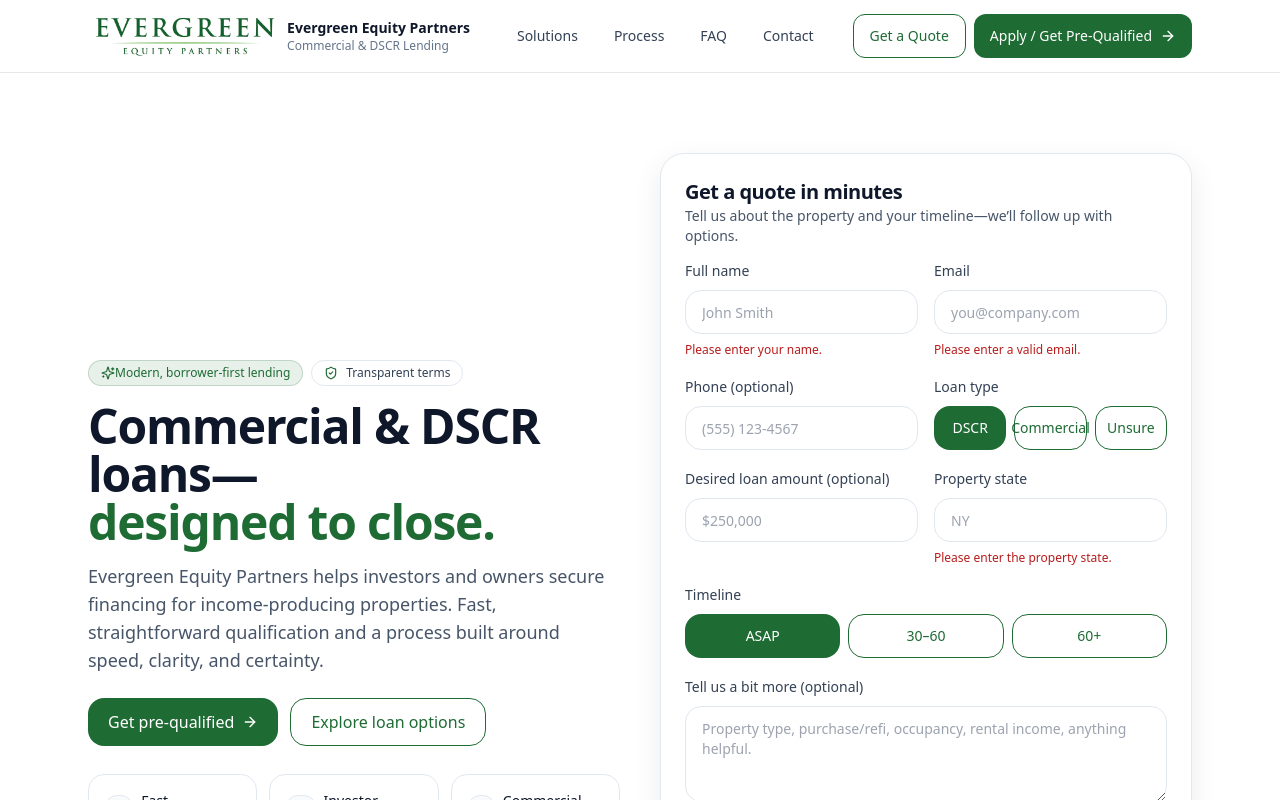
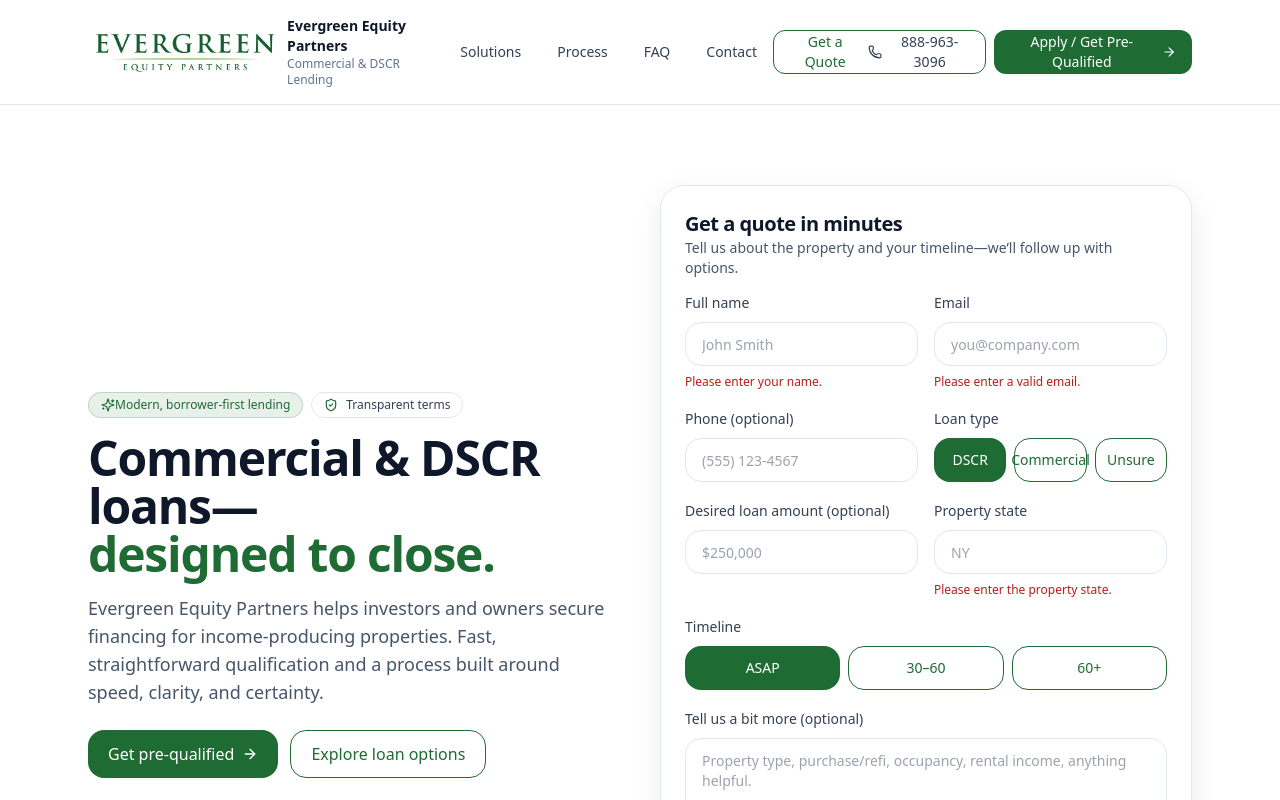
Before and after one commit to cwmiller192-collab/Evergreen-site, a Next.js app: page / in a window 1280 px wide. Shown: the top 800 px of the page. Built offline with nearby package versions, Linux system fonts and the light colour scheme.

Commit message:
Update page.tsx

```diff
--- a/app/page.tsx
+++ b/app/page.tsx
@@ -158,6 +158,13 @@ export default function Page() {
           <div className="flex items-center gap-2">
             <Button variant="outline" className="hidden rounded-xl md:inline-flex" onClick={() => scrollToId("contact")}>
               Get a Quote
+              <a
+  href="tel:8889633096"
+  className="hidden md:flex items-center gap-2 text-sm font-medium text-slate-700 hover:text-[#1E6B34]"
+>
+  <Phone className="h-4 w-4" />
+  888-963-3096
+</a>
             </Button>
             <Button className="rounded-xl" onClick={() => scrollToId("contact")}>
               Apply / Get Pre-Qualified <ArrowRight className="h-4 w-4" />
```
